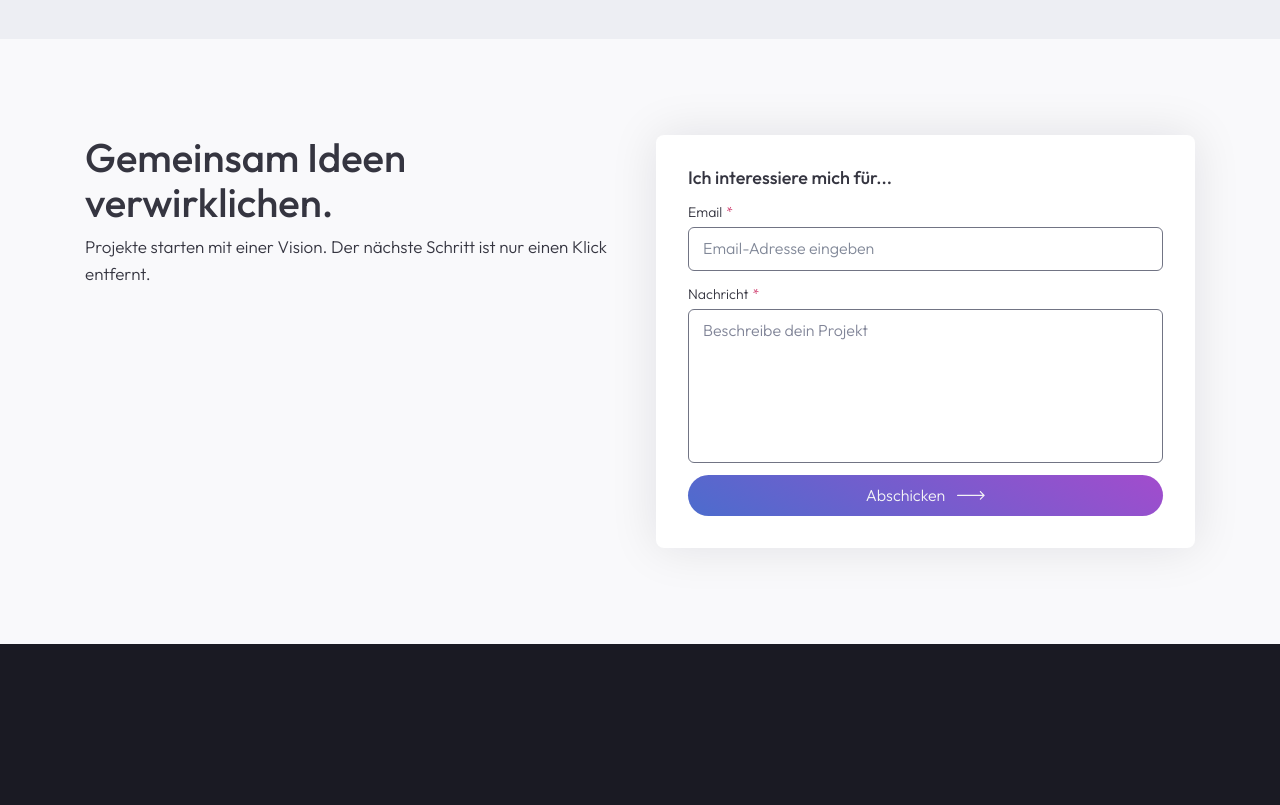
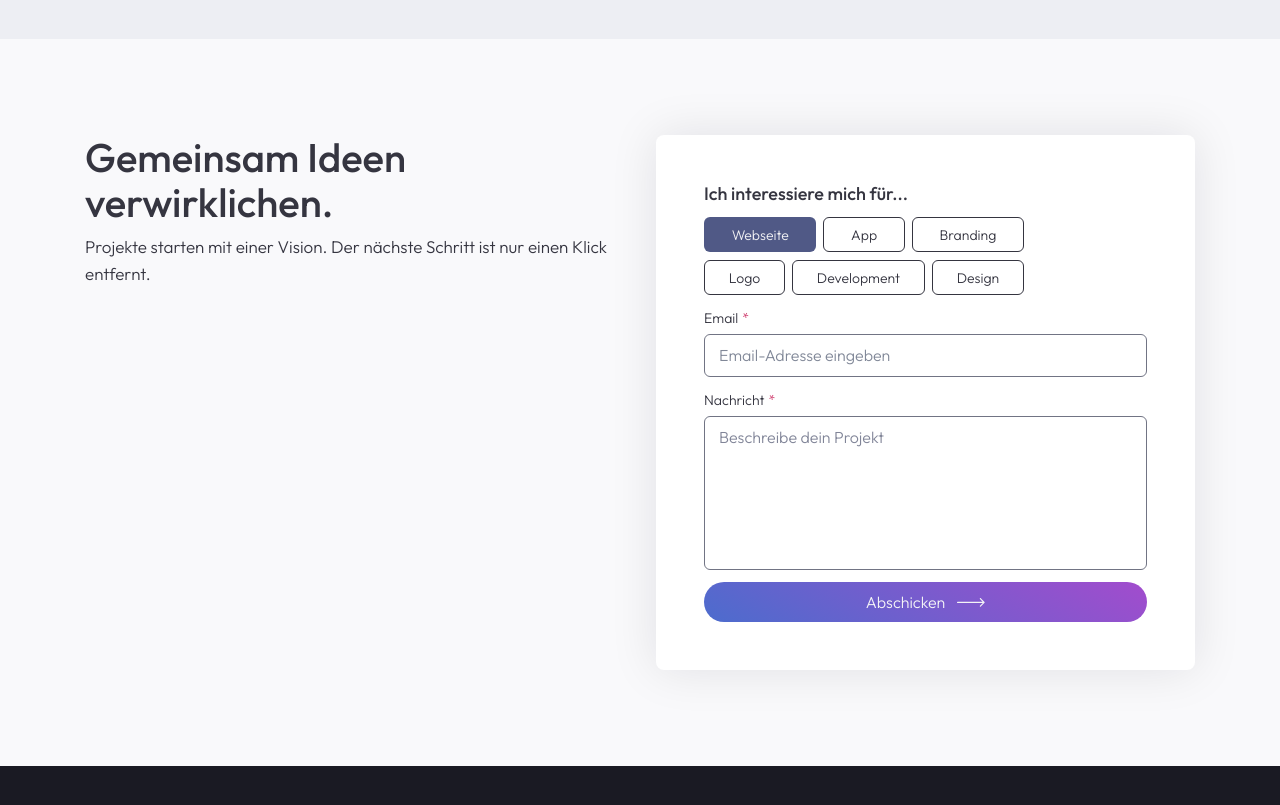
Before and after one commit to sc00/nuclis-landing.sveltekit, a SvelteKit app: page / in a window 1280 px wide. Shown: the part 1740-2545 px from the top of the page. Built offline with nearby package versions, Linux system fonts and the light colour scheme.

Commit message:
[feature] add interests chips

```diff
--- /dev/null
+++ b/src/lib/components/LayoutChips.svelte
@@ -0,0 +1,33 @@
+<script lang="ts">
+	/**
+	 * IMPORTS
+	 */
+	import type { Snippet } from 'svelte';
+
+	/**
+	 * TYPES
+	 */
+	interface Props {
+		tag?: string;
+		children?: Snippet;
+	}
+
+	/**
+	 * PROPS
+	 */
+	let { tag = 'div', children }: Props = $props();
+</script>
+
+<svelte:element this={tag} class="l-chips">
+	{@render children?.()}
+</svelte:element>
+
+<style lang="scss">
+	.l-chips {
+		--chip-flex-grow: 1;
+		display: flex;
+		flex-wrap: wrap;
+		gap: 0.5rem 0.4375rem;
+		max-width: 20rem;
+	}
+</style>
--- a/src/lib/components/VisualCard.svelte
+++ b/src/lib/components/VisualCard.svelte
@@ -23,7 +23,7 @@
 
 <style lang="scss">
 	.v-card {
-		padding: 2rem;
+		padding: 3rem;
 		background-color: #ffffff;
 		border-radius: 0.5rem;
 		box-shadow: 0 0 3rem 0 hsla(240, 20%, 10%, 0.1);
--- /dev/null
+++ b/src/lib/components/VisualChip.svelte
@@ -0,0 +1,52 @@
+<script lang="ts">
+	/**
+	 * IMPORTS
+	 */
+	import type { Snippet } from 'svelte';
+
+	/**
+	 * TYPES
+	 */
+	interface Props {
+		value: string;
+		isPressed?: boolean;
+		onclick?: () => void;
+		children?: Snippet;
+	}
+
+	/**
+	 * PROPS
+	 */
+	let { value, isPressed = false, onclick, children }: Props = $props();
+</script>
+
+<button class="v-chip" type="button" {value} aria-pressed={isPressed} {onclick}>
+	{@render children?.()}
+</button>
+
+<style lang="scss">
+	.v-chip {
+		flex-grow: var(--chip-flex-grow, 0);
+		padding: 0.375rem 1rem 0.3125rem;
+		font-size: 0.875rem;
+		border: solid thin currentColor;
+		border-radius: 0.375rem;
+		background-color: transparent;
+		color: inherit;
+		cursor: pointer;
+		transition:
+			background var(--transition-fast),
+			color var(--transition-fast),
+			border-color var(--transition-fast);
+
+		&[aria-pressed='true'] {
+			background-color: hsl(230, 25%, 42%);
+			border-color: transparent;
+			color: var(--color-light);
+		}
+
+		&:hover:not([aria-pressed='true']) {
+			opacity: 0.8;
+		}
+	}
+</style>
--- a/src/routes/+page.svelte
+++ b/src/routes/+page.svelte
@@ -15,16 +15,28 @@
 	import VisualCard from '$lib/components/VisualCard.svelte';
 	import CompositionInputGroup from '$lib/components/CompositionInputGroup.svelte';
 	import CompositionTextareaGroup from '$lib/components/CompositionTextareaGroup.svelte';
+	import LayoutChips from '$lib/components/LayoutChips.svelte';
+	import VisualChip from '$lib/components/VisualChip.svelte';
 	import VisualForm from '$lib/components/VisualForm.svelte';
 
 	/**
 	 * VARIABLES
 	 */
 	let formIsLoading = $state(false);
-
-	/**
-	 * FUNCTIONS
-	 */
+	let interests = $state([
+		{ value: 'website', label: 'Webseite', isPressed: true },
+		{ value: 'app', label: 'App', isPressed: false },
+		{ value: 'branding', label: 'Branding', isPressed: false },
+		{ value: 'logo', label: 'Logo', isPressed: false },
+		{ value: 'development', label: 'Development', isPressed: false },
+		{ value: 'design', label: 'Design', isPressed: false }
+	]);
+	let selectedInterests = $derived(
+		interests
+			.filter((i) => i.isPressed)
+			.map((i) => i.value)
+			.join(',')
+	);
 
 	async function handleFormSubmit(e: SubmitEvent) {
 		e.preventDefault();
@@ -40,7 +52,8 @@
 			headers: { 'Content-Type': 'application/json' },
 			body: JSON.stringify({
 				email: formData.get('email'),
-				message: formData.get('message')
+				message: formData.get('message'),
+				interests: formData.get('interests')
 			})
 		});
 
@@ -153,6 +166,16 @@
 				<VisualForm onsubmit={handleFormSubmit}>
 					<LayoutStack factor={0.75}>
 						<VisualHeading tag="h3" appearance="h5">Ich interessiere mich für...</VisualHeading>
+						<LayoutChips>
+							{#each interests as interest (interest.value)}
+								<VisualChip
+									value={interest.value}
+									isPressed={interest.isPressed}
+									onclick={() => (interest.isPressed = !interest.isPressed)}
+								>{interest.label}</VisualChip>
+							{/each}
+						</LayoutChips>
+						<input type="hidden" name="interests" value={selectedInterests} />
 						<CompositionInputGroup
 							label="Email"
 							name="email"
--- a/src/routes/api/contact/+server.ts
+++ b/src/routes/api/contact/+server.ts
@@ -1,8 +1,16 @@
-import { json } from '@sveltejs/kit';
+import { json, error } from '@sveltejs/kit';
 import type { RequestHandler } from './$types';
 
 export const POST: RequestHandler = async ({ request }) => {
-	const data = await request.json();
-	console.log('[contact]', data);
+	const { email, message, interests } = await request.json();
+
+	if (!email || !message) {
+		error(400, 'Missing required fields');
+	}
+
+	const interestList = interests ? interests.split(',').filter(Boolean) : [];
+
+	console.log('[contact]', { email, message, interests: interestList });
+
 	return json({ ok: true });
 };
```
